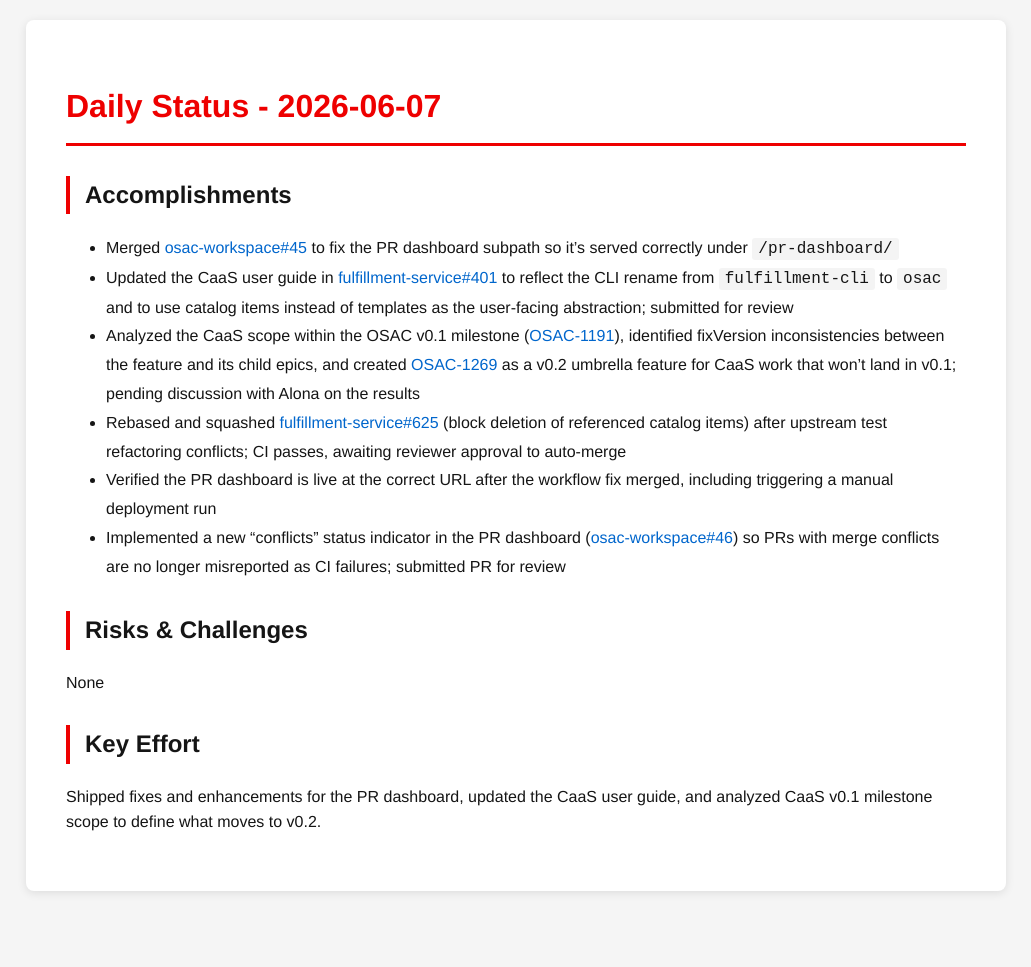
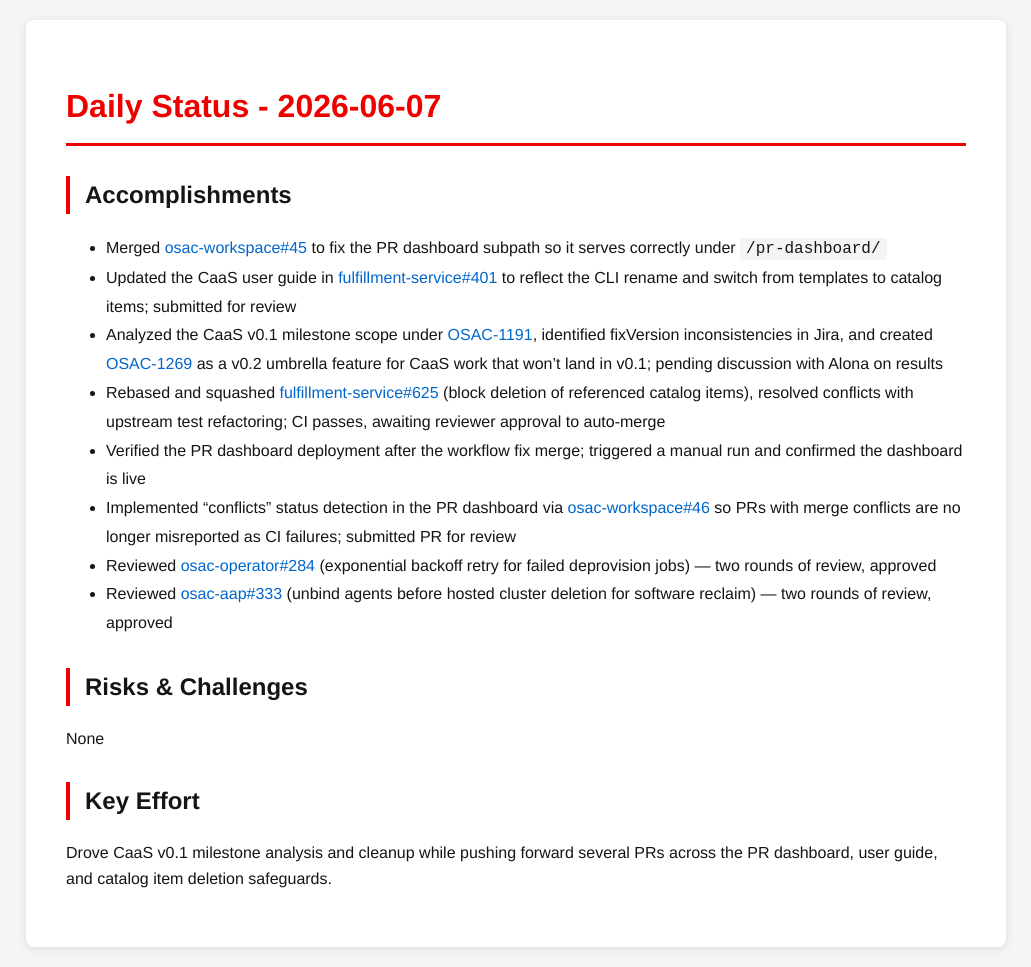
Before and after one commit to tzvatot/daily-status, a Jekyll site: the page built from 2026-06-07.md, in a window 1280 px wide. Shown: the whole page, without its empty margins (124-1155 px from the left). Built offline with Jekyll 4.4.1, drawn with Linux system fonts in a browser that asks for light colours; before the commit the page ends 911 px from its top, so only the background shows below that.

Commit message:
Daily status update - 2026-06-07

```diff
--- a/2026-06-07.md
+++ b/2026-06-07.md
@@ -7,15 +7,17 @@ date: 2026-06-07
 # Daily Status - 2026-06-07
 
 ## Accomplishments
-- Merged [osac-workspace#45](https://github.com/osac-project/osac-workspace/pull/45) to fix the PR dashboard subpath so it's served correctly under `/pr-dashboard/`
-- Updated the CaaS user guide in [fulfillment-service#401](https://github.com/osac-project/fulfillment-service/pull/401) to reflect the CLI rename from `fulfillment-cli` to `osac` and to use catalog items instead of templates as the user-facing abstraction; submitted for review
-- Analyzed the CaaS scope within the OSAC v0.1 milestone ([OSAC-1191](https://redhat.atlassian.net/browse/OSAC-1191)), identified fixVersion inconsistencies between the feature and its child epics, and created [OSAC-1269](https://redhat.atlassian.net/browse/OSAC-1269) as a v0.2 umbrella feature for CaaS work that won't land in v0.1; pending discussion with Alona on the results
-- Rebased and squashed [fulfillment-service#625](https://github.com/osac-project/fulfillment-service/pull/625) (block deletion of referenced catalog items) after upstream test refactoring conflicts; CI passes, awaiting reviewer approval to auto-merge
-- Verified the PR dashboard is live at the correct URL after the workflow fix merged, including triggering a manual deployment run
-- Implemented a new "conflicts" status indicator in the PR dashboard ([osac-workspace#46](https://github.com/osac-project/osac-workspace/pull/46)) so PRs with merge conflicts are no longer misreported as CI failures; submitted PR for review
+- Merged [osac-workspace#45](https://github.com/osac-project/osac-workspace/pull/45) to fix the PR dashboard subpath so it serves correctly under `/pr-dashboard/`
+- Updated the CaaS user guide in [fulfillment-service#401](https://github.com/osac-project/fulfillment-service/pull/401) to reflect the CLI rename and switch from templates to catalog items; submitted for review
+- Analyzed the CaaS v0.1 milestone scope under [OSAC-1191](https://redhat.atlassian.net/browse/OSAC-1191), identified fixVersion inconsistencies in Jira, and created [OSAC-1269](https://redhat.atlassian.net/browse/OSAC-1269) as a v0.2 umbrella feature for CaaS work that won't land in v0.1; pending discussion with Alona on results
+- Rebased and squashed [fulfillment-service#625](https://github.com/osac-project/fulfillment-service/pull/625) (block deletion of referenced catalog items), resolved conflicts with upstream test refactoring; CI passes, awaiting reviewer approval to auto-merge
+- Verified the PR dashboard deployment after the workflow fix merge; triggered a manual run and confirmed the dashboard is live
+- Implemented "conflicts" status detection in the PR dashboard via [osac-workspace#46](https://github.com/osac-project/osac-workspace/pull/46) so PRs with merge conflicts are no longer misreported as CI failures; submitted PR for review
+- Reviewed [osac-operator#284](https://github.com/osac-project/osac-operator/pull/284) (exponential backoff retry for failed deprovision jobs) — two rounds of review, approved
+- Reviewed [osac-aap#333](https://github.com/osac-project/osac-aap/pull/333) (unbind agents before hosted cluster deletion for software reclaim) — two rounds of review, approved
 
 ## Risks & Challenges
 None
 
 ## Key Effort
-Shipped fixes and enhancements for the PR dashboard, updated the CaaS user guide, and analyzed CaaS v0.1 milestone scope to define what moves to v0.2.
+Drove CaaS v0.1 milestone analysis and cleanup while pushing forward several PRs across the PR dashboard, user guide, and catalog item deletion safeguards.
```
